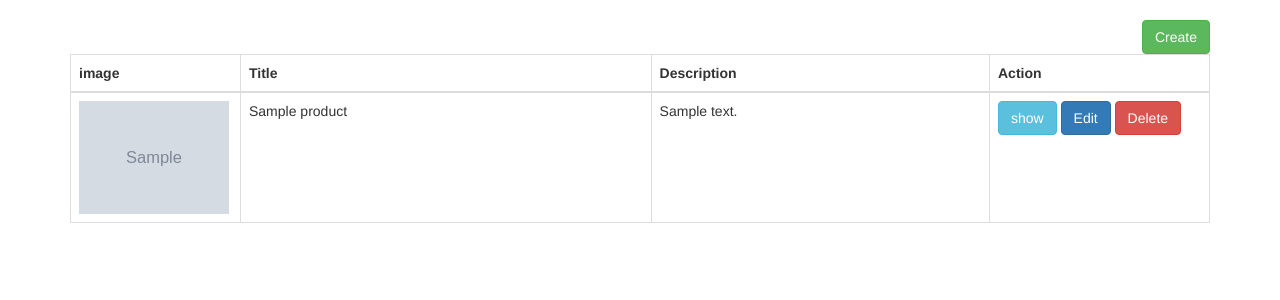
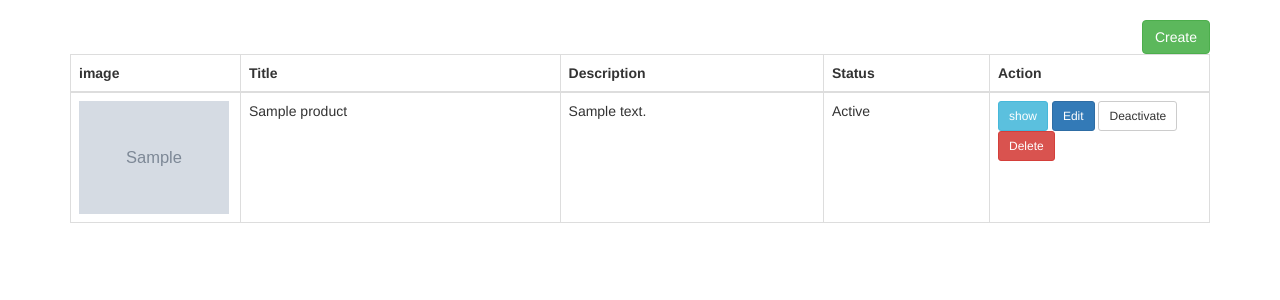
Before and after one commit to rexcheung0727/ci_test_20220206, a CodeIgniter app: page /database/product in a window 1280 px wide. Shown: the part 52-352 px from the top of the page. Run offline with CodeIgniter, Linux system fonts and the light colour scheme; the visitor is signed in with stand-in values (Sample User, id 1); tables that the repository leaves empty or names only in its code hold one stand-in row (values such as "Sample post"); grey boxes marked "Sample" are stand-in pictures.

Commit message:
task-4 product status changes in product list table

```diff
--- a/application/config/routes.php
+++ b/application/config/routes.php
@@ -63,4 +63,5 @@ $route['product/edit'] = 'product/edit/$1';
 $route['product/store'] = 'product/store';
 $route['product/show'] = 'product/show/$1';
 $route['product/update/(:any)'] = 'product/update/$1';
+$route['product/status/(:num)/(:any)'] = 'product/status/$1/$2';
 $route['task/delete'] = 'product/delete';
--- a/application/controllers/Product.php
+++ b/application/controllers/Product.php
@@ -132,4 +132,14 @@ class Product extends CI_Controller {
 		$this->product_model->delete($id);
 		redirect('/product');
 	}
+
+	public function status($id, $status)
+	{
+		$status = $status == 'enable' ? 1 : 0;
+		$data = array(
+			'status' => $status
+		);
+		$this->product_model->update($id, $data);
+		redirect('/product');
+	}
 }
--- a/application/views/admin/product/index.php
+++ b/application/views/admin/product/index.php
@@ -17,6 +17,7 @@ $this->load->view('partials/header');
 				<th>image</th>
 				<th>Title</th>
 				<th>Description</th>
+				<th>Status</th>
 				<th width="220px">Action</th>
 			</tr>
 			</thead>
@@ -27,10 +28,26 @@ $this->load->view('partials/header');
 					<td><?php echo $product->title; ?></td>
 					<td><?php echo $product->description; ?></td>
 					<td>
+						<?php
+							if($product->status == 0) {
+								echo "Disabled";
+							} else {
+								echo "Active";
+							}
+						?>
+					</td>
+					<td>
 						<form method="DELETE" action="<?php echo base_url('product/delete/'.$product->id);?>">
-							<a class="btn btn-info" href="<?php echo base_url('product/show/'.$product->id) ?>"> show</a>
-							<a class="btn btn-primary" href="<?php echo base_url('product/edit/'.$product->id) ?>"> Edit</a>
-							<button type="submit" class="btn btn-danger"> Delete</button>
+							<a class="btn btn-sm btn-info" href="<?php echo base_url('product/show/'.$product->id) ?>"> show</a>
+							<a class="btn btn-sm btn-primary" href="<?php echo base_url('product/edit/'.$product->id) ?>"> Edit</a>
+							<?php
+							if($product->status == 0) {
+								echo '<a class="btn btn-sm btn-primary" href="'.base_url('product/status/').$product->id.'/enable">Activate</a>';
+							} else {
+								echo '<a class="btn btn-sm btn-default" href="'.base_url('product/status/').$product->id.'/disable">Deactivate</a>';
+							}
+							?>
+							<button type="submit" class="btn btn-sm btn-danger"> Delete</button>
 						</form>
 					</td>
 				</tr>
```
Also changed, not shown: uploads/default.png (added).
